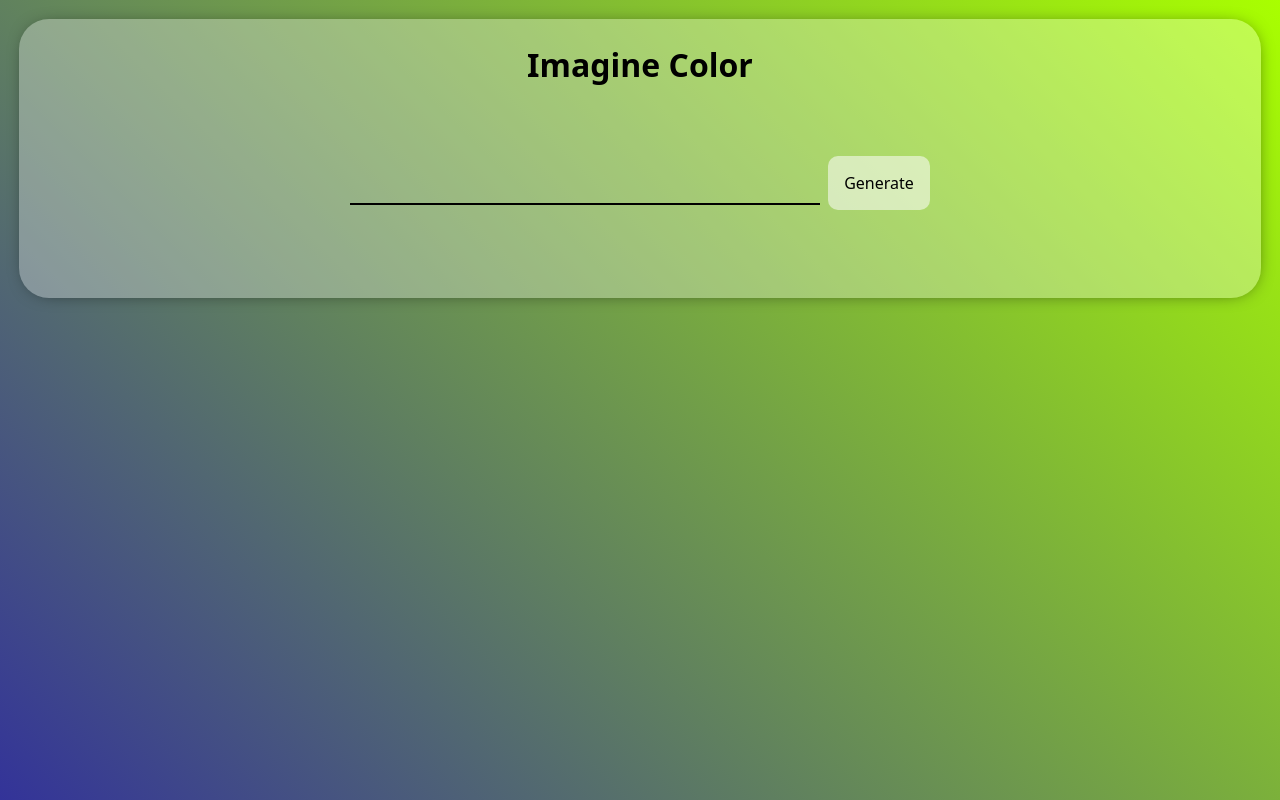
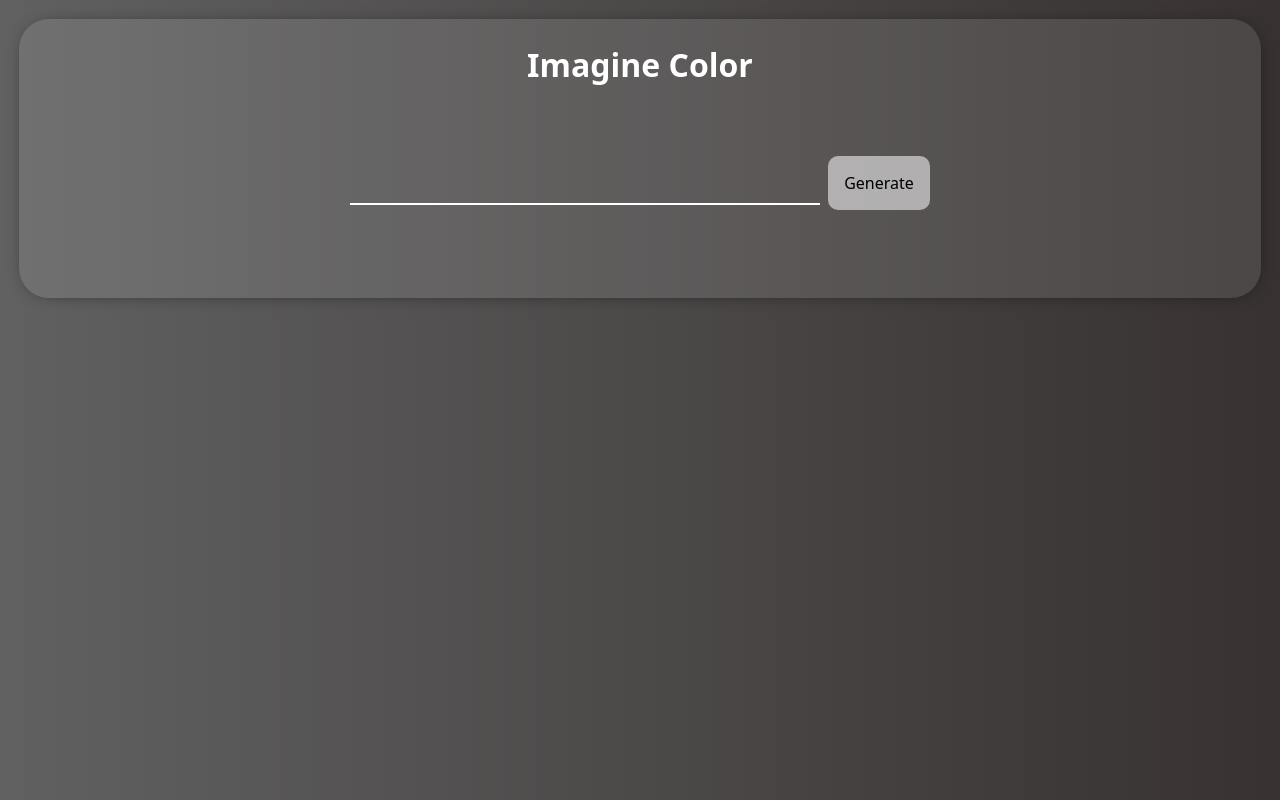
Before and after one commit to AnujPanthri/Imagine-Color, a Django app: page / in a window 1280 px wide. Run offline with Django 4.2, Linux system fonts and the light colour scheme.

Commit message:
error handling and color changes

```diff
--- a/DjangoWeb/ModelLoader/colgen1.py
+++ b/DjangoWeb/ModelLoader/colgen1.py
@@ -29,14 +29,15 @@ class Colgen1(ModelBaseClass):
 
         return np.r_[padding,one_hot_vectors] if len(padding)>0 else one_hot_vectors
 
-    def preprocess(self,names):
+    def preprocess(self,names:list[str]):
         """ names: [name,name,name,...] """
 
         max_num_tokens=0
         one_hots_list = []
 
         for name in names:
-            name = name.lower()
+            name = name.lower() # convert to lowercase
+            name = "".join([char if char.isalnum() else " " for char in name])  # remove special characters
             tokens = self.tokenize(name)
             one_hot_vectors = self.one_hot_encode(tokens,len(self.TOKENS))
             if len(tokens)>max_num_tokens:   max_num_tokens=len(tokens)
--- a/DjangoWeb/main/static/main/index.css
+++ b/DjangoWeb/main/static/main/index.css
@@ -7,12 +7,17 @@
 html,body{
     min-height:100%;
     width:100%;
-    background: linear-gradient(45deg ,#333399,#a9ff00);
 }
 body{
     position: absolute;
     top:0;
     left:0;
+    /* background: linear-gradient(45deg ,#333399,#a9ff00); */
+    /* background: linear-gradient(45deg, #ff7e00, #000000, #3300ff); */
+    /* background: linear-gradient(0deg,#180077,#1c1c1c,#a9006b); */
+    background: linear-gradient(to right, #616161, #0e0101);
+    background-size: 200% 200%;
+
 }
 
 #toast_container{
@@ -47,11 +52,12 @@ body{
     margin-inline: 20px;
     background-color: #a9ff00;
     padding:0.5rem;
+    aspect-ratio: 1;
     border-radius: 50px;
 }
 
 #main_container{
-    background-color: #ffffff4d;
+    background-color: #ffffff1a;
     box-shadow: 1px 1px 20px -10px #000;
     /* height:100%; */
     margin: 1.2rem;
@@ -66,6 +72,7 @@ h2{
     width: fit-content;
     margin-inline: auto ;
     font-size:2rem;
+    color:#fff;
 }
 
 #search_section{
@@ -76,10 +83,11 @@ h2{
 #search_input{
     outline:none;
     border:none;
-    border-bottom: 2px solid #000;
+    border-bottom: 2px solid #fff;
     font-size:inherit;
     background-color: transparent;
     padding:0.3rem;
+    color: #fff;
 }
 
 input[type='button']{
--- a/DjangoWeb/main/static/main/index.js
+++ b/DjangoWeb/main/static/main/index.js
@@ -54,7 +54,7 @@ function generateColor(){
         body:JSON.stringify(data),
     }).then(response=>response.json()).then((res)=>{
         // create card for it
-        createColorCard(color_name,res['colors'][0]);
+        createColorCard(res['color_names'][0],res['colors'][0]);
     })
 }
 
```
Also changed, not shown: README.md.
